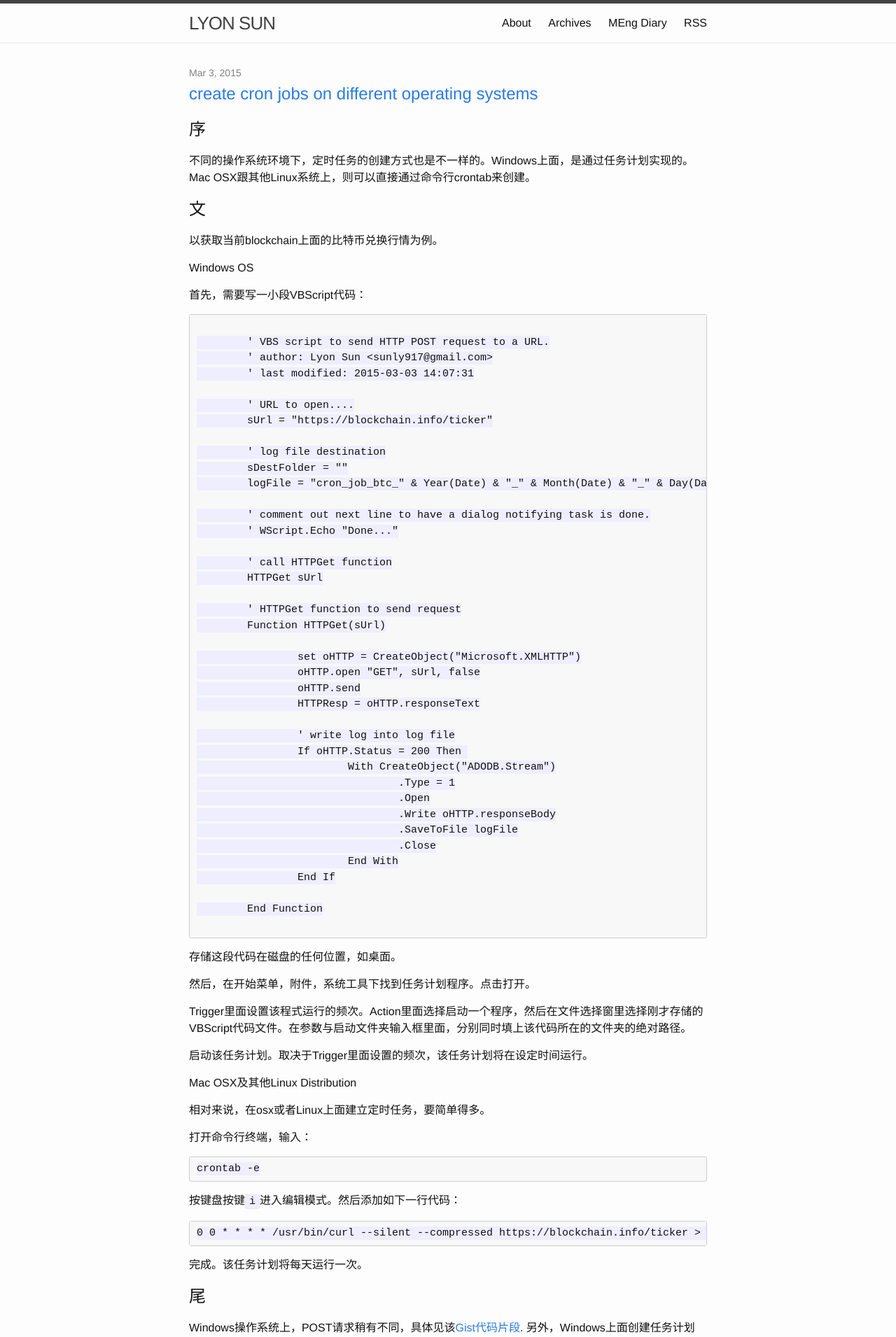
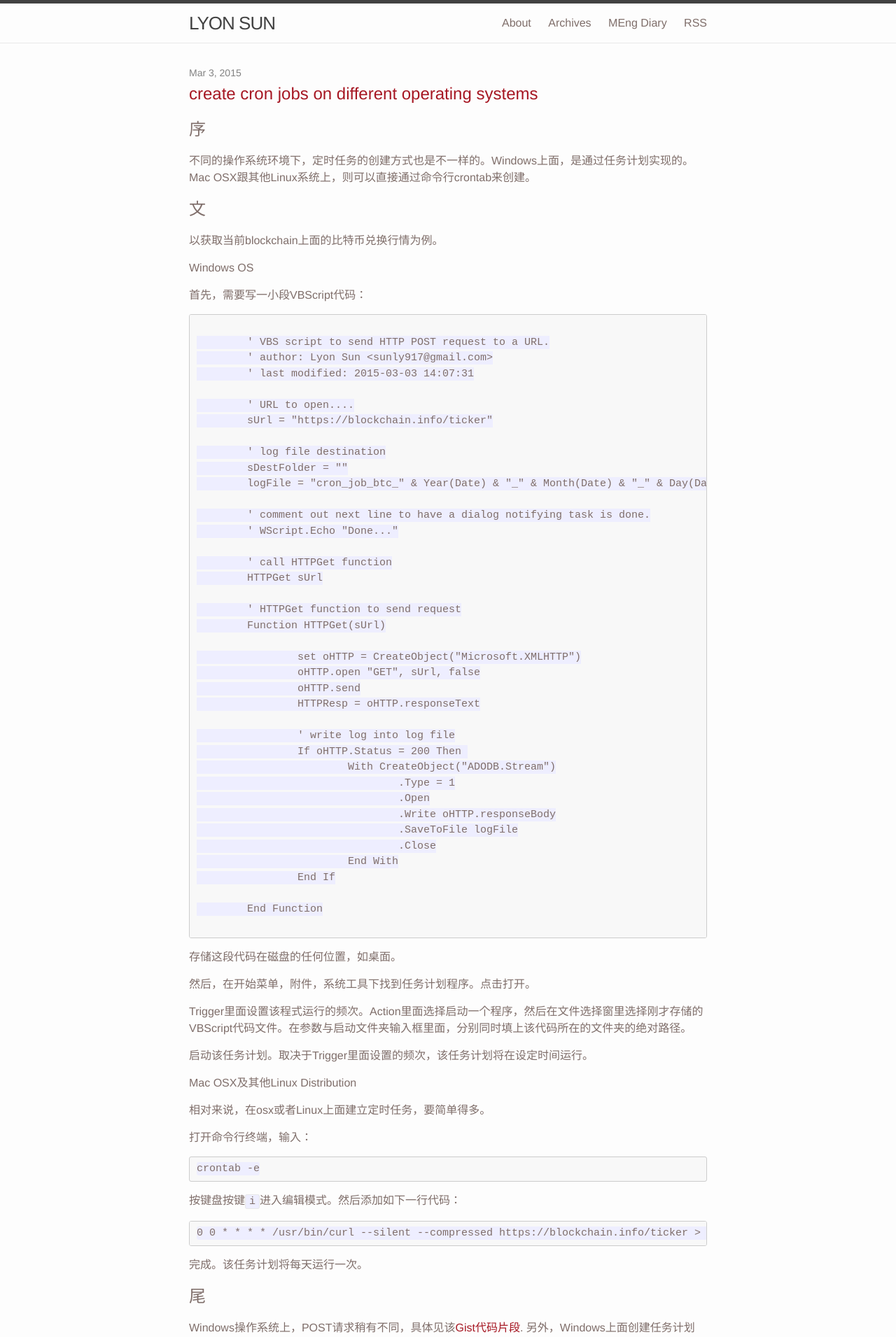
Before and after one commit to lyonsun/jekyll-blog, a Jekyll site: the page built from index.html, in a window 1280 px wide. Shown: the top 1911 px of the page at 70% size. Built offline with Jekyll 4.4.1, drawn with Linux system fonts in a browser that asks for light colours; Markdown is read by kramdown in place of the engine named in the settings.

Commit message:
styling.

```diff
--- a/css/main.scss
+++ b/css/main.scss
@@ -13,9 +13,9 @@ $base-line-height: 1.5;
 
 $spacing-unit:     30px;
 
-$text-color:       #111;
+$text-color:       #7F6E6A;
 $background-color: #fdfdfd;
-$brand-color:      #2a7ae2;
+$brand-color:      #A61723;
 
 $grey-color:       #828282;
 $grey-color-light: lighten($grey-color, 40%);
```
